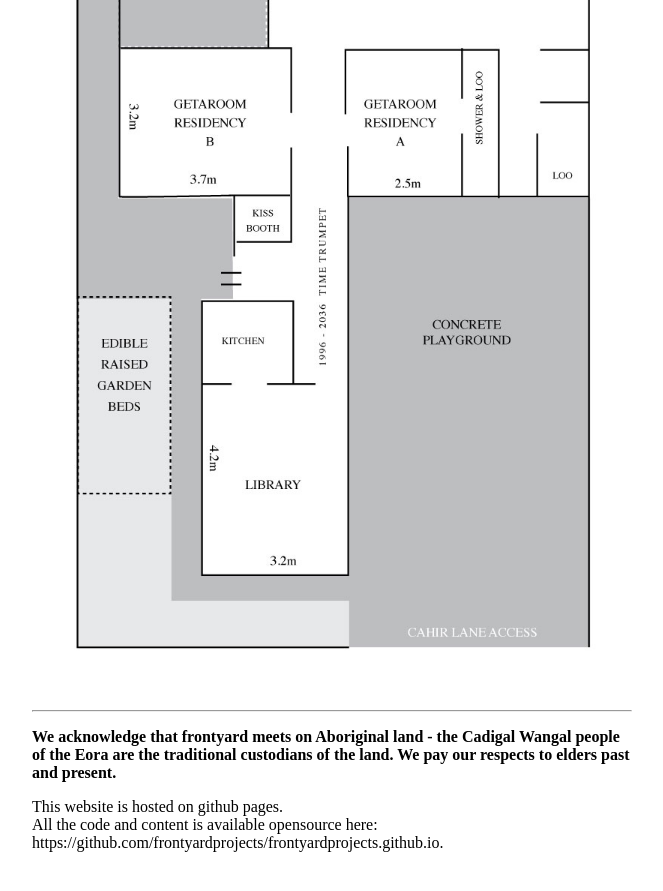
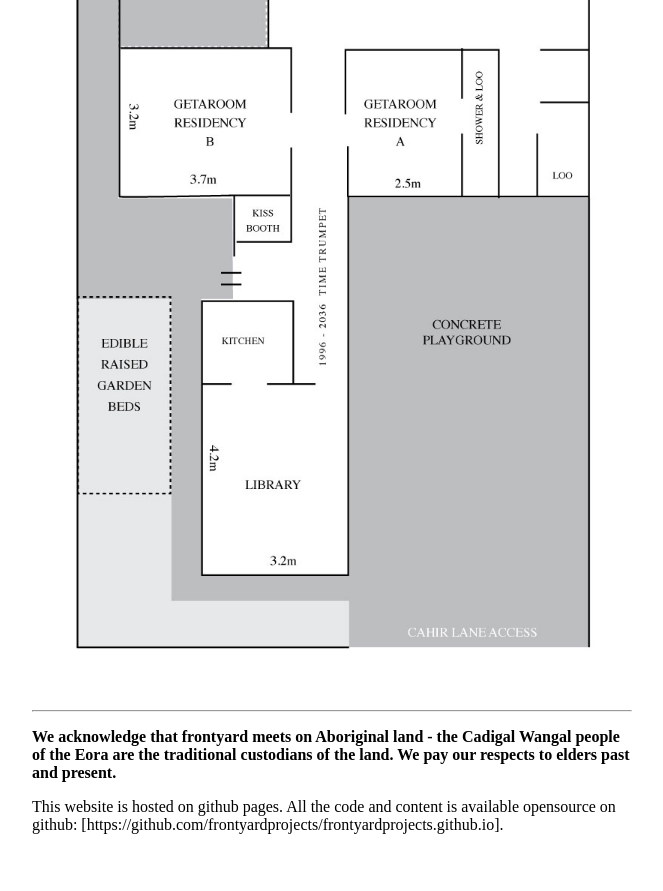
Before and after one commit to frontyardprojects/frontyardprojects.github.io, a Jekyll site: the page built from index.md, in a window 1280 px wide and 900 px high, scrolled down 1248 px. Shown: the top 891 px of the window, without its empty margins (308-971 px from the left). Built offline with Jekyll 4.4.1, drawn with Linux system fonts in a browser that asks for light colours.

Commit message:
tweak footer

```diff
--- a/_includes/footer.md
+++ b/_includes/footer.md
@@ -2,5 +2,4 @@
 
 **We acknowledge that frontyard meets on Aboriginal land - the Cadigal Wangal people of the Eora are the traditional custodians of the land. We pay our respects to elders past and present.**
 
-This website is hosted on github pages.
-All the code and content is available opensource here: https://github.com/frontyardprojects/frontyardprojects.github.io.
+This website is hosted on github pages. All the code and content is available opensource on github: [https://github.com/frontyardprojects/frontyardprojects.github.io].
```
